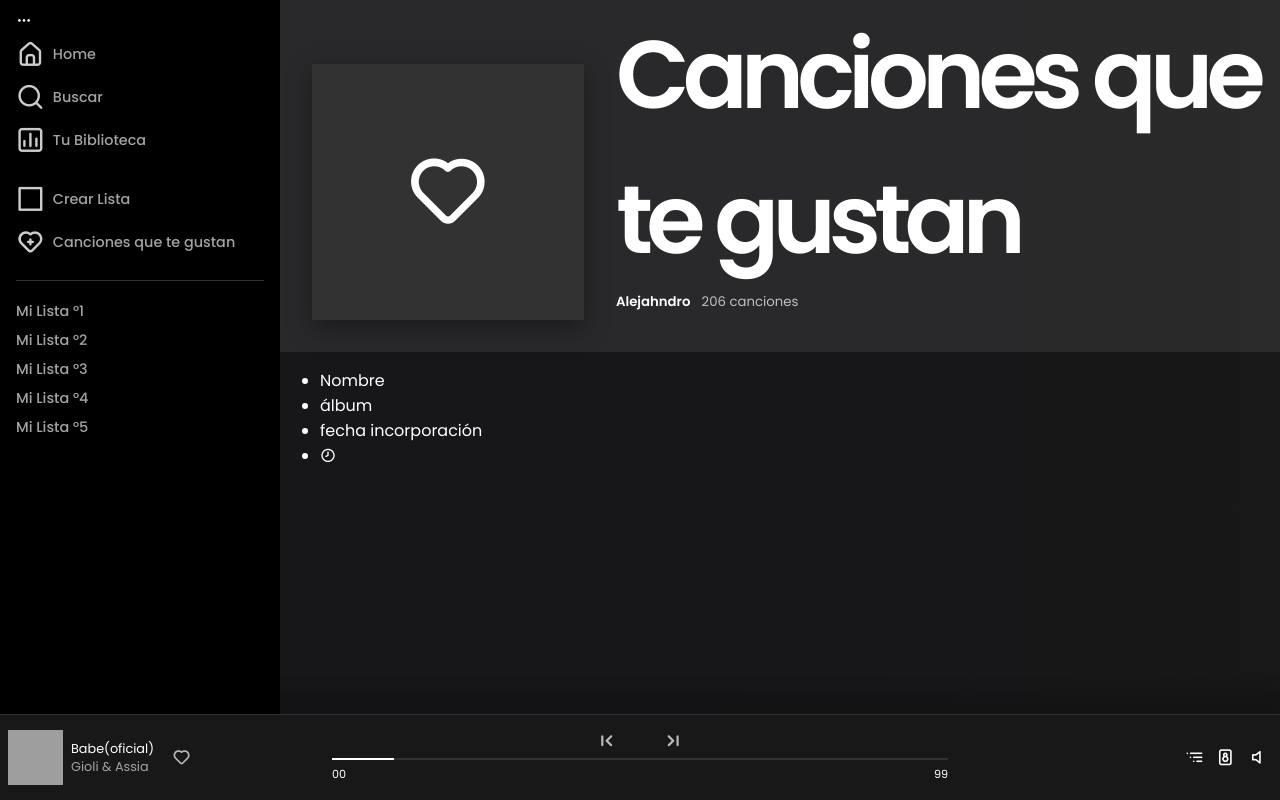
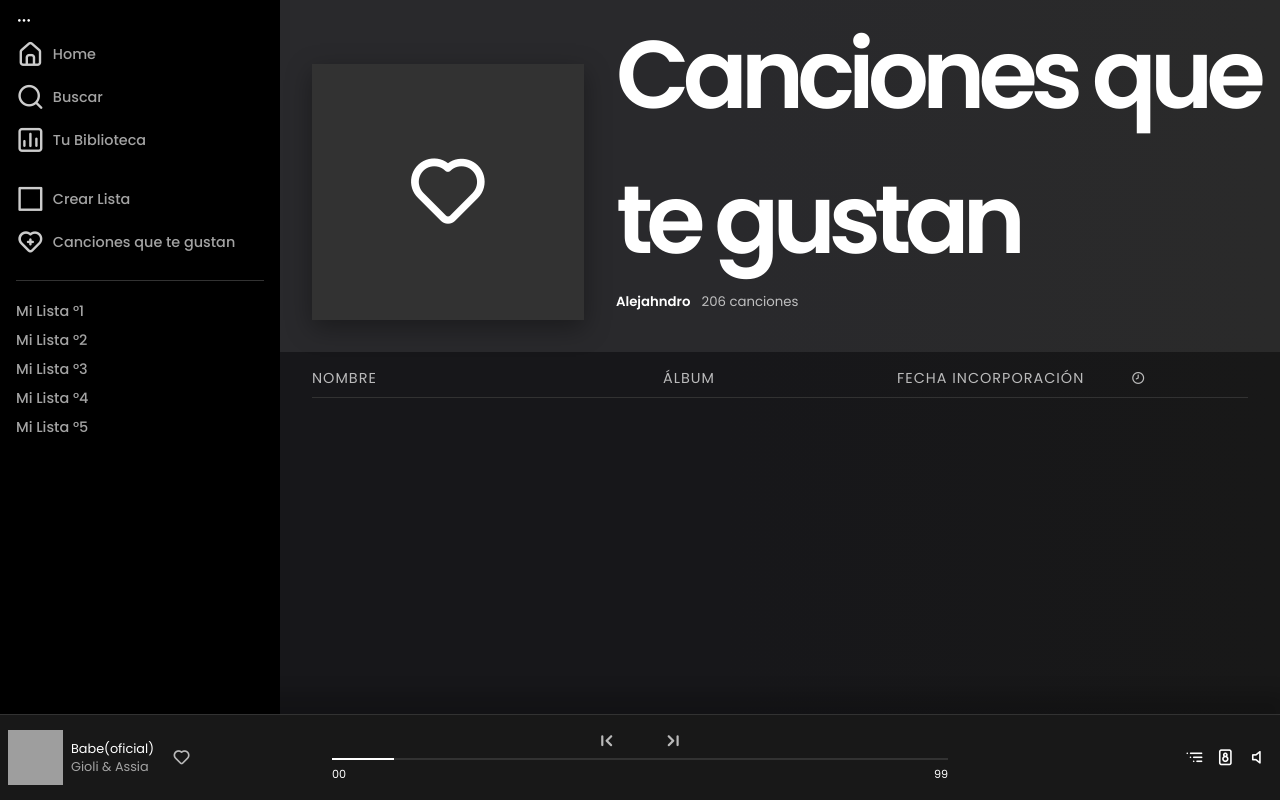
Before and after one commit to alejahndro02/spotify, an Angular app: page /favorites in a window 1280 px wide. Built offline with nearby package versions, Linux system fonts and the light colour scheme; grey boxes are pictures that could not be loaded.

Commit message:
Se agregaron los estilos del componente

```diff
--- a/src/app/shared/components/play-list-body/play-list-body.component.css
+++ b/src/app/shared/components/play-list-body/play-list-body.component.css
@@ -0,0 +1,56 @@
+.play-list-body {
+    padding: 1rem 2rem;
+}
+
+.play-list-table-header {
+    width: 100%;
+    list-style: none;
+    display: grid;
+    grid-template-columns: 3fr 2fr 2fr 1fr;
+    margin: 0;
+    padding: 0;
+    font-size: 90%;
+    letter-spacing: 1px;
+    border-bottom: solid 1px var(--color-2);
+    padding-bottom: .5rem;
+}
+
+.play-list-table-header li {
+    text-transform: uppercase;
+    color: var(--color-4);
+    opacity: .7;
+}
+
+.play-list-rows {
+    width: 100%;
+    list-style: none;
+    display: grid;
+    grid-template-columns: 3fr 2fr 2fr 1fr;
+    margin: 0;
+    padding: 1rem 0 0 0;
+}
+
+.play-list-rows .track-name-opacity {
+    opacity: .7;
+    font-weight: 300;
+}
+
+.cover-section {
+    display: flex;
+    padding: 0
+}
+
+.cover-section .cover-track {
+    width: 40px;
+    height: 40px;
+    object-fit: cover;
+}
+
+.cover-section .cover-info {
+    padding: 0 1rem;
+}
+
+.cover-section .cover-info .name-track-details {
+    font-size: 80%;
+    opacity: .7;
+}
```
